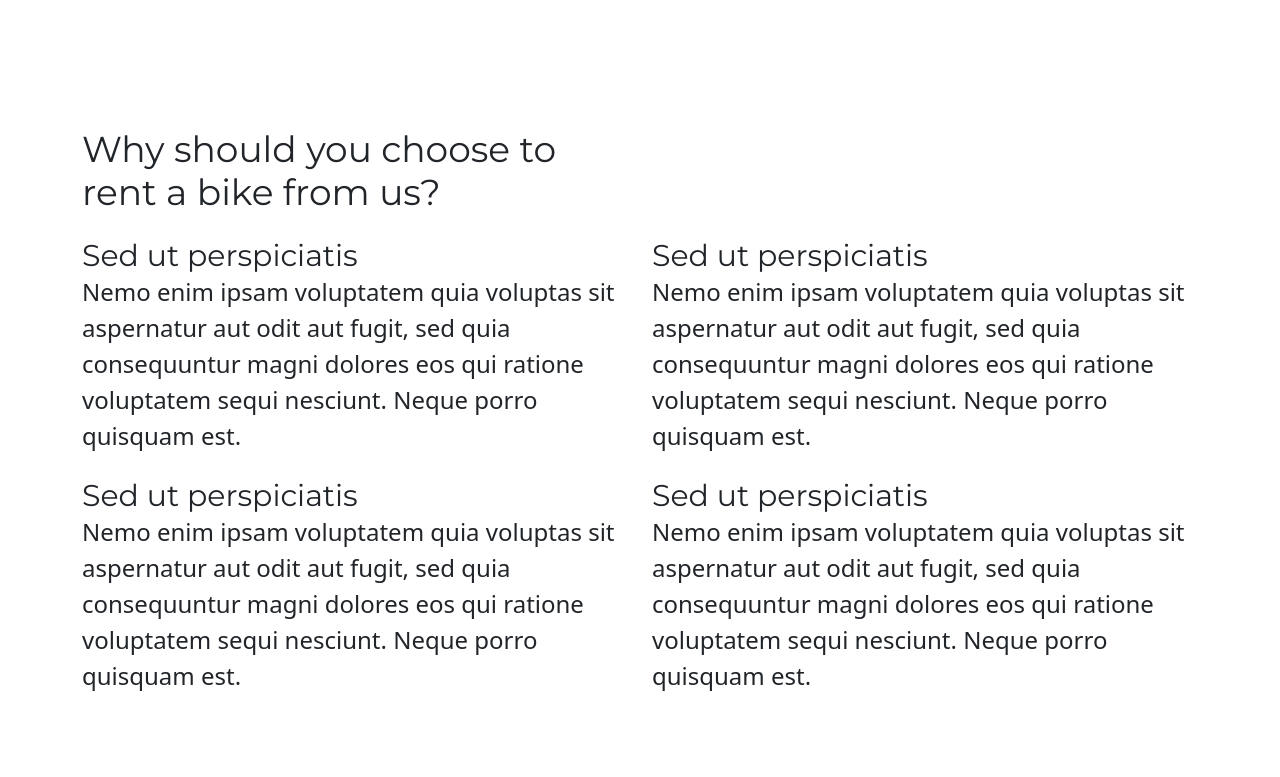
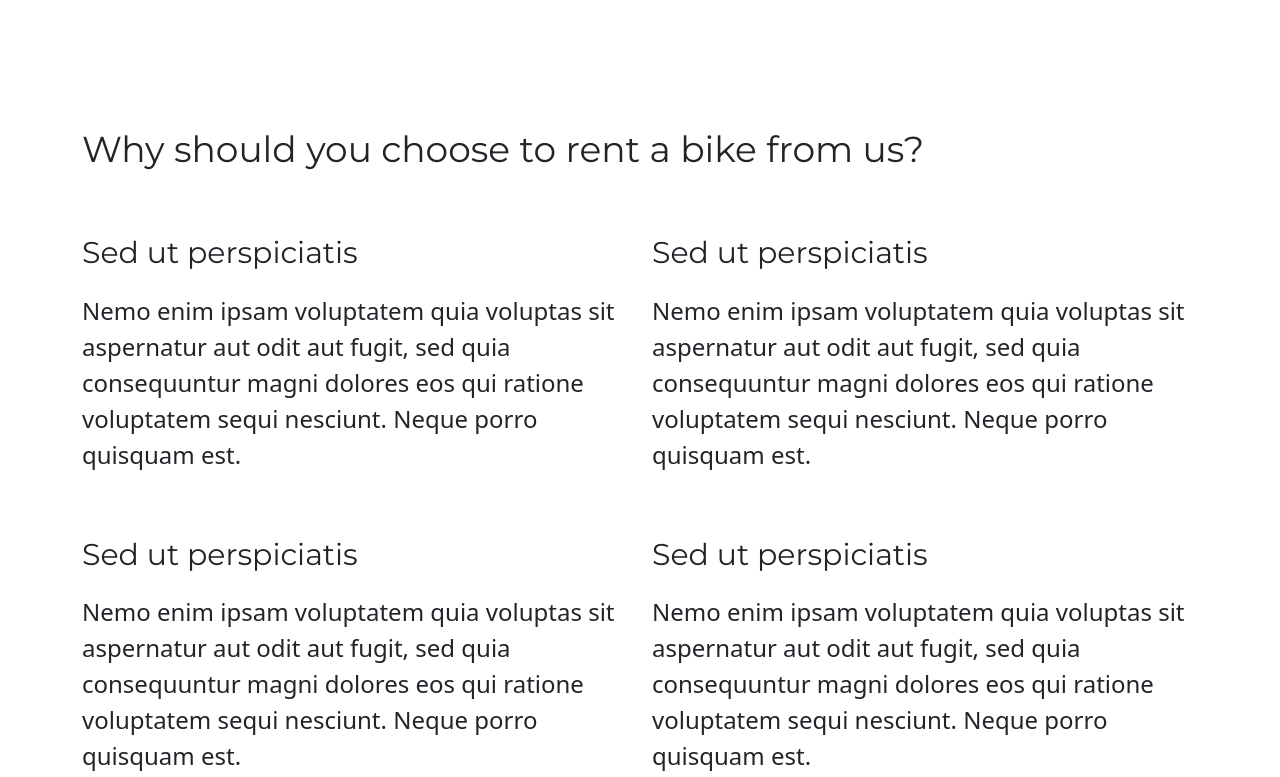
Before and after one commit to AlexCawl/edu-web-lab, a website built with Vite: page index.html in a window 1280 px wide. Shown: the part 902-1679 px from the top of the page. Built offline with nearby package versions, Linux system fonts and the light colour scheme; a web font is replaced by a local one.

Commit message:
fix: features layout

```diff
--- a/index.html
+++ b/index.html
@@ -17,7 +17,7 @@
                 <img class="col-3" src="assets/icons/medium_logo.svg">
                 <div class="col-6 header-navigation">
                     <div class="header-navigation-item">
-                        <a class="accent-text" href="#FEATURES">Features</a>
+                        <a class="accent-text" href="#features">Features</a>
                     </div>
                     <div class="header-navigation-item">
                         <a class="accent-text" href="#ASSORTMENT">Pricing</a>
@@ -42,7 +42,7 @@
                 <img class="col-4" src="assets/icons/small_logo.svg">
                 <div class="col-6 header-navigation">
                     <div class="header-navigation-item">
-                        <a class="accent-text" href="#FEATURES">Features</a>
+                        <a class="accent-text" href="#features">Features</a>
                     </div>
                     <div class="header-navigation-item">
                         <a class="accent-text" href="#ASSORTMENT">Pricing</a>
@@ -66,7 +66,7 @@
                 <img src="assets/icons/small_logo.svg" alt="Bicycle Ride" class="col-4">
                 <div class="col-6 header-navigation">
                     <div class="header-navigation-item">
-                        <a class="accent-text" href="#FEATURES">Features</a>
+                        <a class="accent-text" href="#features">Features</a>
                     </div>
                     <div class="header-navigation-item">
                         <a class="accent-text" href="#ASSORTMENT">Pricing</a>
@@ -90,7 +90,7 @@
                 <img class="col-4" src="assets/icons/small_logo.svg">
                 <div class="col-8 header-navigation">
                     <div class="header-navigation-item">
-                        <a class="accent-text" href="#FEATURES">Features</a>
+                        <a class="accent-text" href="#features">Features</a>
                     </div>
                     <div class="header-navigation-item">
                         <a class="accent-text" href="#ASSORTMENT">Pricing</a>
@@ -111,7 +111,7 @@
                 <img class="col-4" src="assets/icons/small_logo.svg">
                 <div class="col-8 header-navigation">
                     <div class="header-navigation-item">
-                        <a class="accent-text" href="#FEATURES">Features</a>
+                        <a class="accent-text" href="#features">Features</a>
                     </div>
                     <div class="header-navigation-item">
                         <a class="accent-text" href="#ASSORTMENT">Pricing</a>
@@ -192,29 +192,27 @@
         </div>
     </div>
 </section>
-<section id="FEATURES">
+<section id="features">
     <div class="visible-xl">
         <div class="container">
-            <div class="row" style="margin-bottom: 24px">
-                <h1 class="col-6">Why should you choose to rent a bike from us?</h1>
-            </div>
-            <div class="row" style="row-gap: 24px">
-                <div class="col-6">
+            <div class="row">
+                <h1 class="col-12">Why should you choose to rent a bike from us?</h1>
+                <div class="col-6 feature-card">
                     <h2>Sed ut perspiciatis</h2>
                     <p>Nemo enim ipsam voluptatem quia voluptas sit aspernatur aut odit aut fugit, sed quia consequuntur
                         magni dolores eos qui ratione voluptatem sequi nesciunt. Neque porro quisquam est.</p>
                 </div>
-                <div class="col-6">
+                <div class="col-6 feature-card">
                     <h2>Sed ut perspiciatis</h2>
                     <p>Nemo enim ipsam voluptatem quia voluptas sit aspernatur aut odit aut fugit, sed quia consequuntur
                         magni dolores eos qui ratione voluptatem sequi nesciunt. Neque porro quisquam est.</p>
                 </div>
-                <div class="col-6">
+                <div class="col-6 feature-card">
                     <h2>Sed ut perspiciatis</h2>
                     <p>Nemo enim ipsam voluptatem quia voluptas sit aspernatur aut odit aut fugit, sed quia consequuntur
                         magni dolores eos qui ratione voluptatem sequi nesciunt. Neque porro quisquam est.</p>
                 </div>
-                <div class="col-6">
+                <div class="col-6 feature-card">
                     <h2>Sed ut perspiciatis</h2>
                     <p>Nemo enim ipsam voluptatem quia voluptas sit aspernatur aut odit aut fugit, sed quia consequuntur
                         magni dolores eos qui ratione voluptatem sequi nesciunt. Neque porro quisquam est.</p>
--- a/src/styles/components.scss
+++ b/src/styles/components.scss
@@ -115,6 +115,10 @@ $buttons-gap: 16px;
   align-items: flex-start;
 }
 
+.feature-card {
+  @extend .flex-column;
+}
+
 #hero {
   .hero {
     .container {
--- a/src/styles/screens.scss
+++ b/src/styles/screens.scss
@@ -203,3 +203,21 @@ $h-size-xs: 12px;
 #header .visible-xs {
   padding: $h-size-xs 0 $h-size-xs 0;
 }
+
+#features {
+  .visible-xl .container .row {
+    row-gap: $size-xl;
+
+    .feature-card {
+      row-gap: calc($size-xl / 3);
+    }
+  }
+
+  .visible-lg .container .row {
+    row-gap: $size-lg;
+
+    .feature-card {
+      row-gap: calc($size-lg / 2);
+    }
+  }
+}
```
